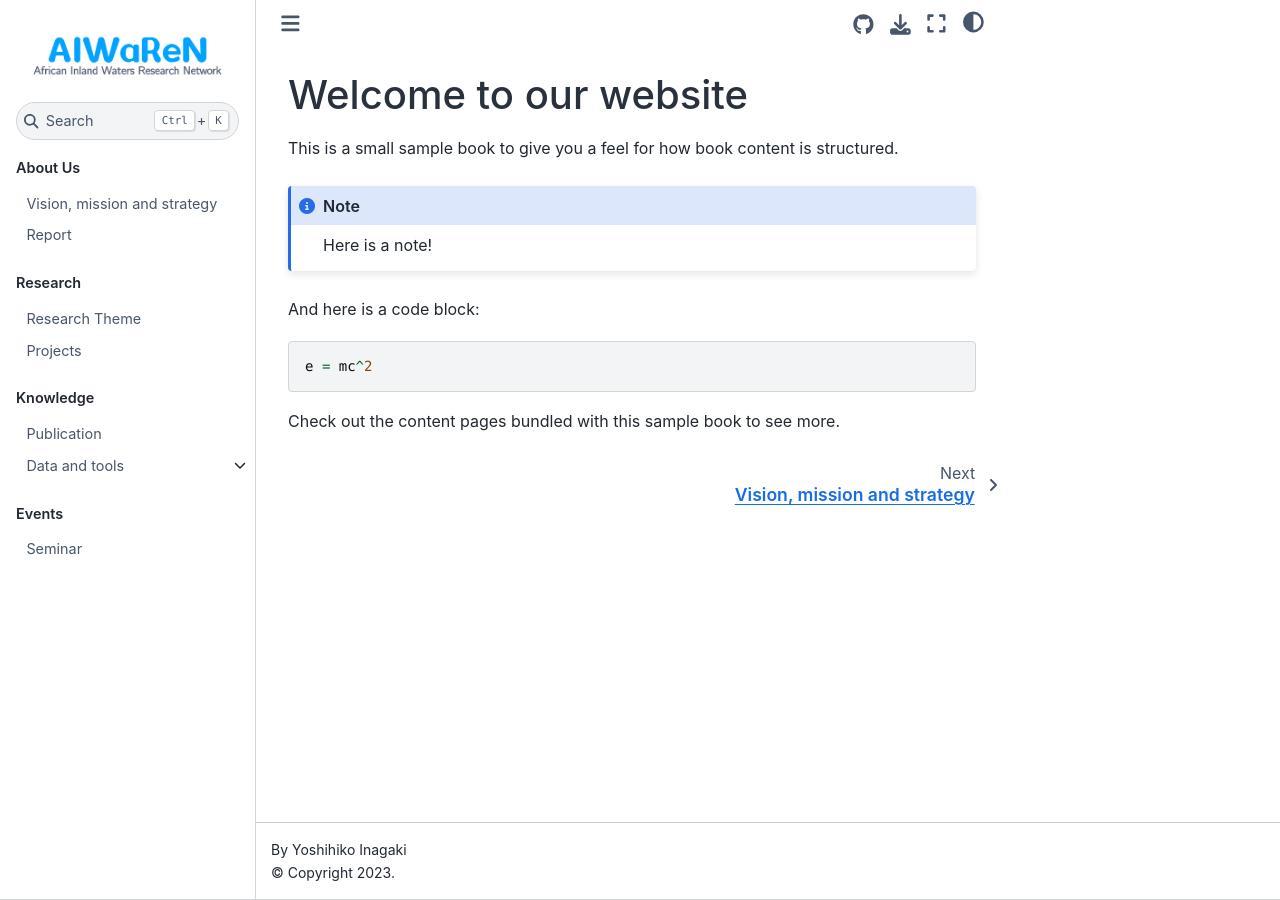
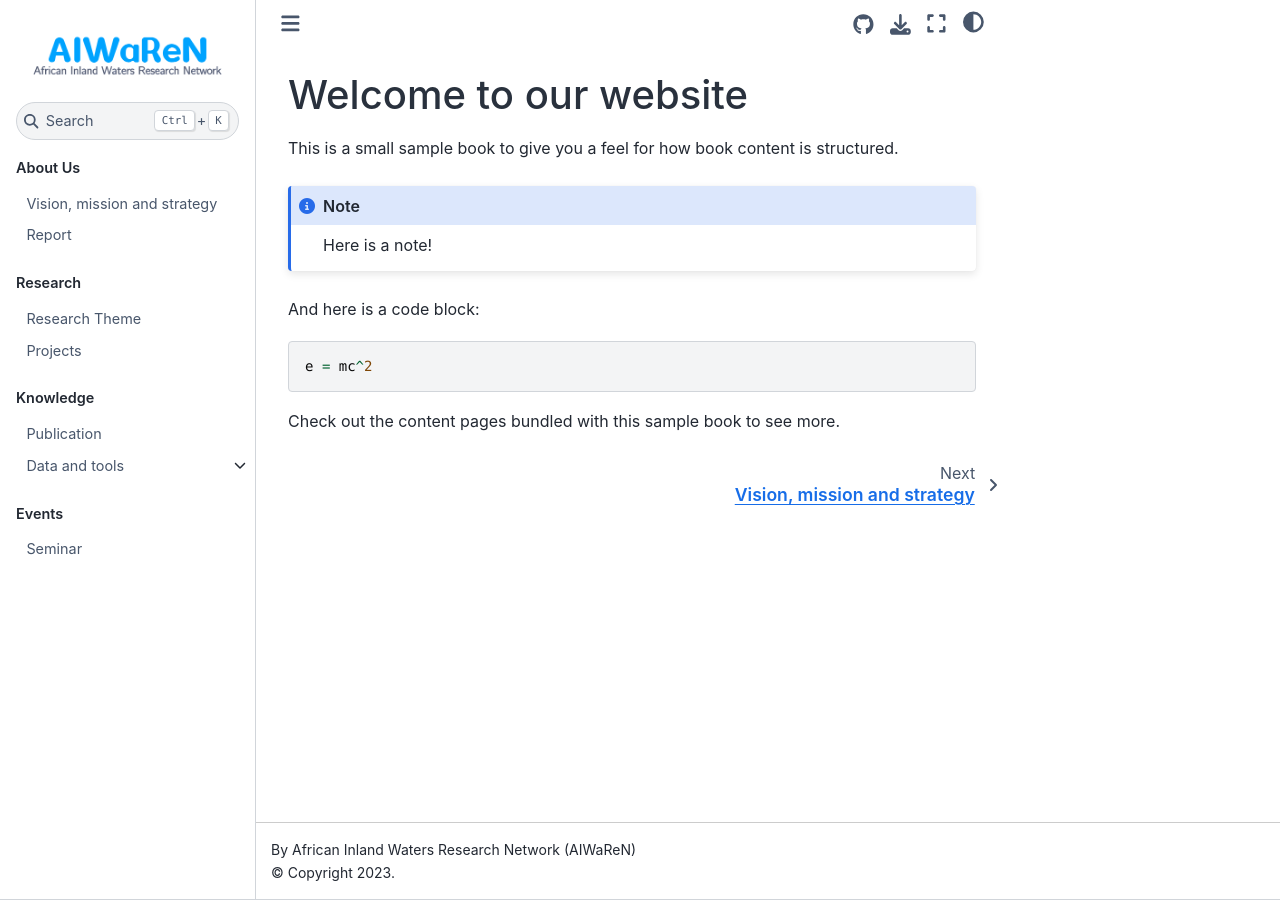
Before and after one commit to Gakkykun/jb-demo, a Jupyter Book: the page built from index.md, in a window 1280 px wide. Built offline with Jupyter Book 1.0.4 settings and Sphinx 7.4.7 and the Sphinx Book theme 1.1.4, drawn with Linux system fonts in a browser that asks for light colours.

Commit message:
edit author

```diff
--- a/_config.yml
+++ b/_config.yml
@@ -5,8 +5,8 @@
 
 #######################################################################################
 # Book settings
-title: Geospatial Data Science # The title of the book. Will be placed in the left navbar.
-author: Yoshihiko Inagaki # The author of the book
+title: African Inland Waters Research Network Website
+author: African Inland Waters Research Network (AIWaReN)
 copyright: "2023" # Copyright year to be placed in the footer
 logo: logo.png # A path to the book logo
 # Patterns to skip when building the book. Can be glob-style (e.g. "*skip.ipynb")
```
